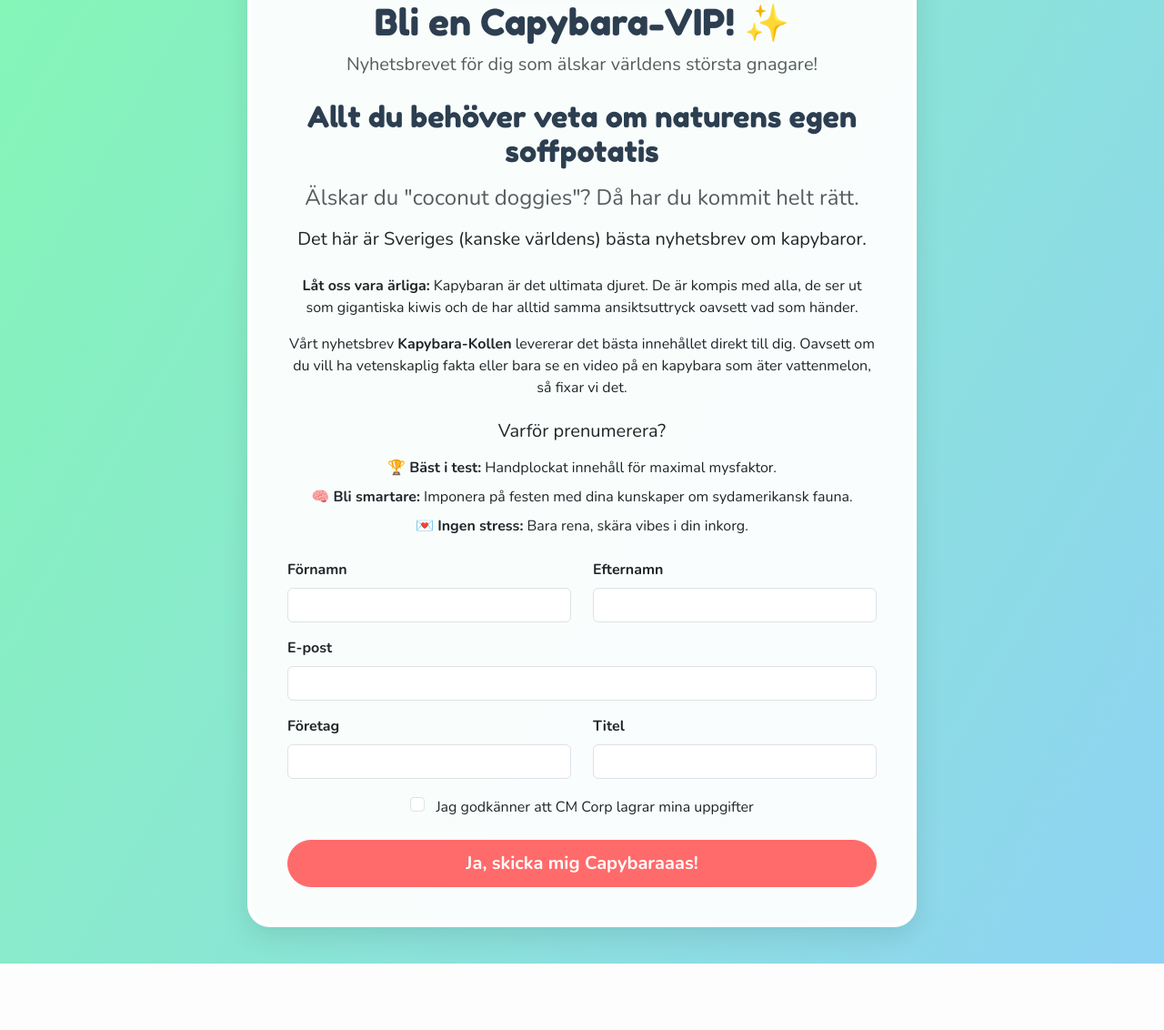
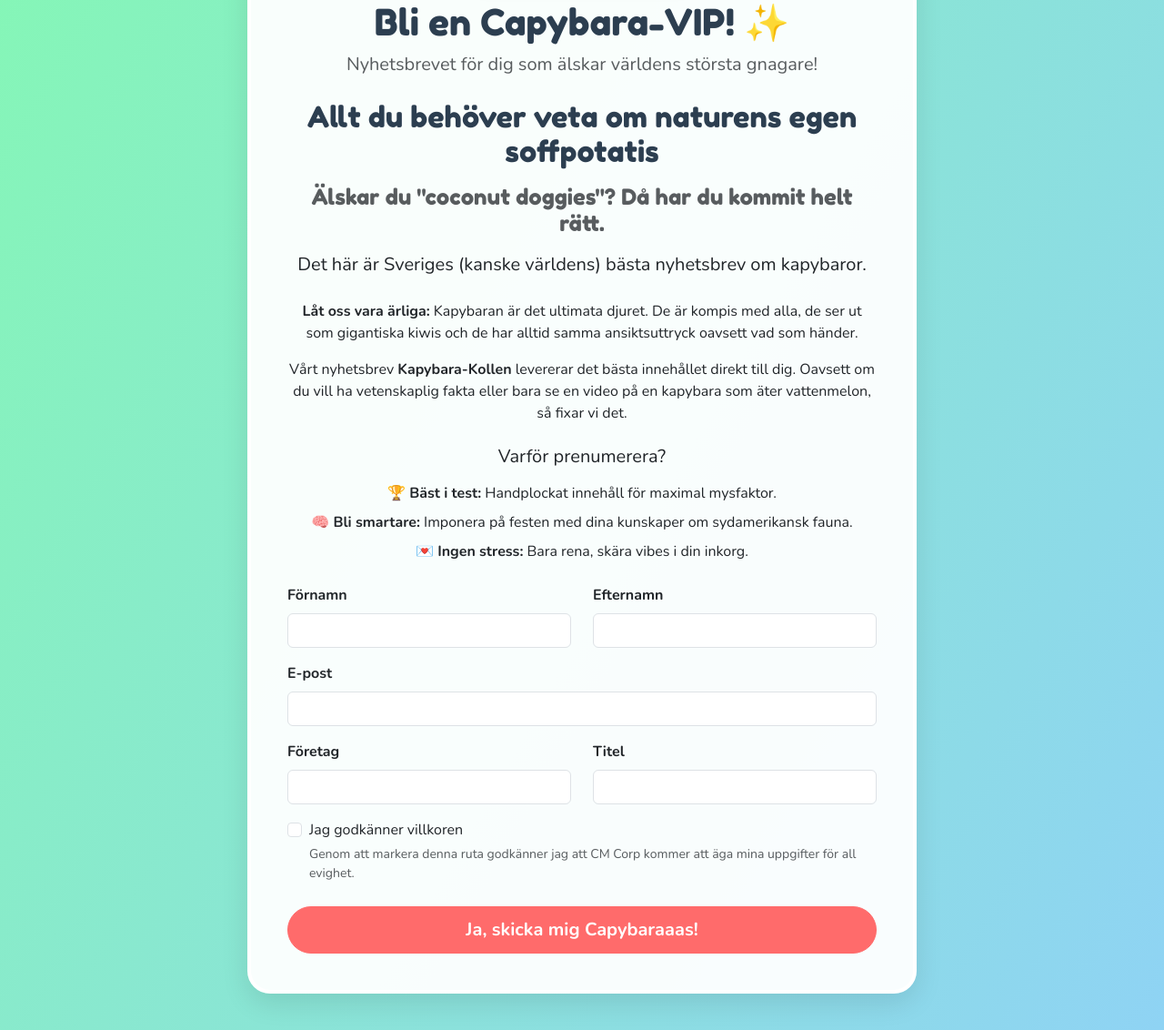
Before and after one commit to amadeusftw/capybara-projekt, a Flask app: page / in a window 1280 px wide. Shown: the part 416-1548 px from the top of the page at 91% size. Before the commit the page ends 1475 px from the top, so only its background shows below. Run offline with Flask 3, Linux system fonts and the light colour scheme.

Commit message:
Fixade tillgänglighet på index.html

```diff
--- /dev/null
+++ b/app/static/css/style.css
@@ -0,0 +1,6 @@
+body {
+    cursor: url('/static/images/capybara-cursor.png'), auto;
+}
+a, button, .btn, .form-check-input {
+    cursor: pointer;
+}
--- a/app/templates/base.html
+++ b/app/templates/base.html
@@ -2,9 +2,12 @@
 <html lang="sv">
 <head>
     <meta charset="utf-8">
+    <meta name="viewport" content="width=device-width, initial-scale=1">
     <title>CM Corp - Capybara Magic</title>
+
     <link href="https://fonts.googleapis.com/css2?family=Fredoka+One&family=Nunito:wght@400;700&display=swap" rel="stylesheet">
     <link href="https://cdn.jsdelivr.net/npm/bootstrap@5.3.0/dist/css/bootstrap.min.css" rel="stylesheet">
+
     <style>
         body {
             /* Disney/Magisk Gradient */
@@ -13,13 +16,22 @@
             min-height: 100vh;
             display: flex;
             flex-direction: column;
-            cursor: url('/static/cursors/cursor.png') 15 15, auto;
+
+            /* HÄR ÄR DIN CAPYBARA-MUSPEKARE */
+            /* Se till att bilden ligger i app/static/images/capybara-cursor.png */
+            cursor: url('/static/images/capybara-cursor.png'), auto;
         }
+
+        /* Gör att muspekaren blir en hand vid klickbara element */
+        a, button, .btn, .form-check-input {
+            cursor: pointer;
+        }
+
         h1, h2, h3, .navbar-brand {
             font-family: 'Fredoka One', cursive;
             color: #2c3e50;
         }
-        /* HÄR ÄR RUTAN SOM SAKNADES PÅ SIDAN: */
+
         .container-box {
             background: rgba(255, 255, 255, 0.95);
             border-radius: 25px;
@@ -29,6 +41,7 @@
             margin-bottom: 40px;
             border: 4px solid #fff;
         }
+
         .btn-primary {
             background-color: #ff6b6b;
             border-color: #ff6b6b;
@@ -37,29 +50,35 @@
             padding: 10px 30px;
             transition: all 0.3s;
         }
+
         .btn-primary:hover {
             background-color: #ee5253;
             transform: scale(1.05);
         }
+
         .navbar {
             background: rgba(255,255,255,0.8) !important;
             backdrop-filter: blur(10px);
         }
+
         .capy-img {
             border-radius: 20px;
             box-shadow: 0 5px 15px rgba(0,0,0,0.1);
             max-width: 100%;
             height: auto;
         }
+
         /* GDPR Checkbox Tooltip Styles */
         .gdpr-checkbox-wrapper {
             position: relative;
             display: inline-block;
         }
+
         .gdpr-checkbox-wrapper input[type="checkbox"]:hover ~ .gdpr-tooltip {
             visibility: visible;
             opacity: 1;
         }
+
         .gdpr-tooltip {
             visibility: hidden;
             opacity: 0;
@@ -81,6 +100,7 @@
             border: 2px solid #a71d2a;
             line-height: 1.4;
         }
+
         .gdpr-tooltip::after {
             content: "";
             position: absolute;
@@ -118,5 +138,7 @@
 
         {% block content %}{% endblock %}
     </div>
+
+    <script src="https://cdn.jsdelivr.net/npm/bootstrap@5.3.0/dist/js/bootstrap.bundle.min.js"></script>
 </body>
 </html>
--- a/app/templates/index.html
+++ b/app/templates/index.html
@@ -5,14 +5,16 @@
     <div class="col-lg-8">
         <div class="container-box">
             <div class="text-center mb-4">
-                <img src="{{ url_for('static', filename='capybara.gif') }}" class="capy-img mb-3" style="max-height: 250px;">
+                <img src="{{ url_for('static', filename='capybara.gif') }}" alt="En animerad kapybara som tuggar" class="capy-img mb-3" style="max-height: 250px;">
                 <h1>Bli en Capybara-VIP! ✨</h1>
                 <p class="lead text-muted">Nyhetsbrevet för dig som älskar världens största gnagare!</p>
             </div>
 
             <div class="mb-4 text-center">
                 <h2 class="mb-3">Allt du behöver veta om naturens egen soffpotatis</h2>
-                <h4 class="text-muted mb-3">Älskar du "coconut doggies"? Då har du kommit helt rätt.</h4>
+
+                <h3 class="h4 text-muted mb-3">Älskar du "coconut doggies"? Då har du kommit helt rätt.</h3>
+
                 <p class="lead mb-4">Det här är Sveriges (kanske världens) bästa nyhetsbrev om kapybaror.</p>
 
                 <p class="mb-3">
@@ -61,13 +63,19 @@
                     </div>
                 </div>
 
-                <div class="mb-4 form-check text-center">
+                <div class="mb-4 text-center">
                     <div class="d-inline-block text-start">
-                        <div class="gdpr-checkbox-wrapper">
-                            {{ form.gdpr(class="form-check-input") }}
-                            <div class="gdpr-tooltip">Genom att markera denna ruta godkänner jag att CM Corp kommer att äga mina uppgifter för all evighet.</div>
+                        <div class="form-check">
+                            {{ form.gdpr(class="form-check-input", id="gdpr_check", **{'aria-describedby': 'gdpr-help'}) }}
+
+                            <label class="form-check-label" for="gdpr_check">
+                                Jag godkänner villkoren
+                            </label>
+
+                            <div id="gdpr-help" class="form-text text-muted small mt-1">
+                                Genom att markera denna ruta godkänner jag att CM Corp kommer att äga mina uppgifter för all evighet.
+                            </div>
                         </div>
-                        {{ form.gdpr.label(class="form-check-label") }}
                     </div>
                 </div>
 
```
